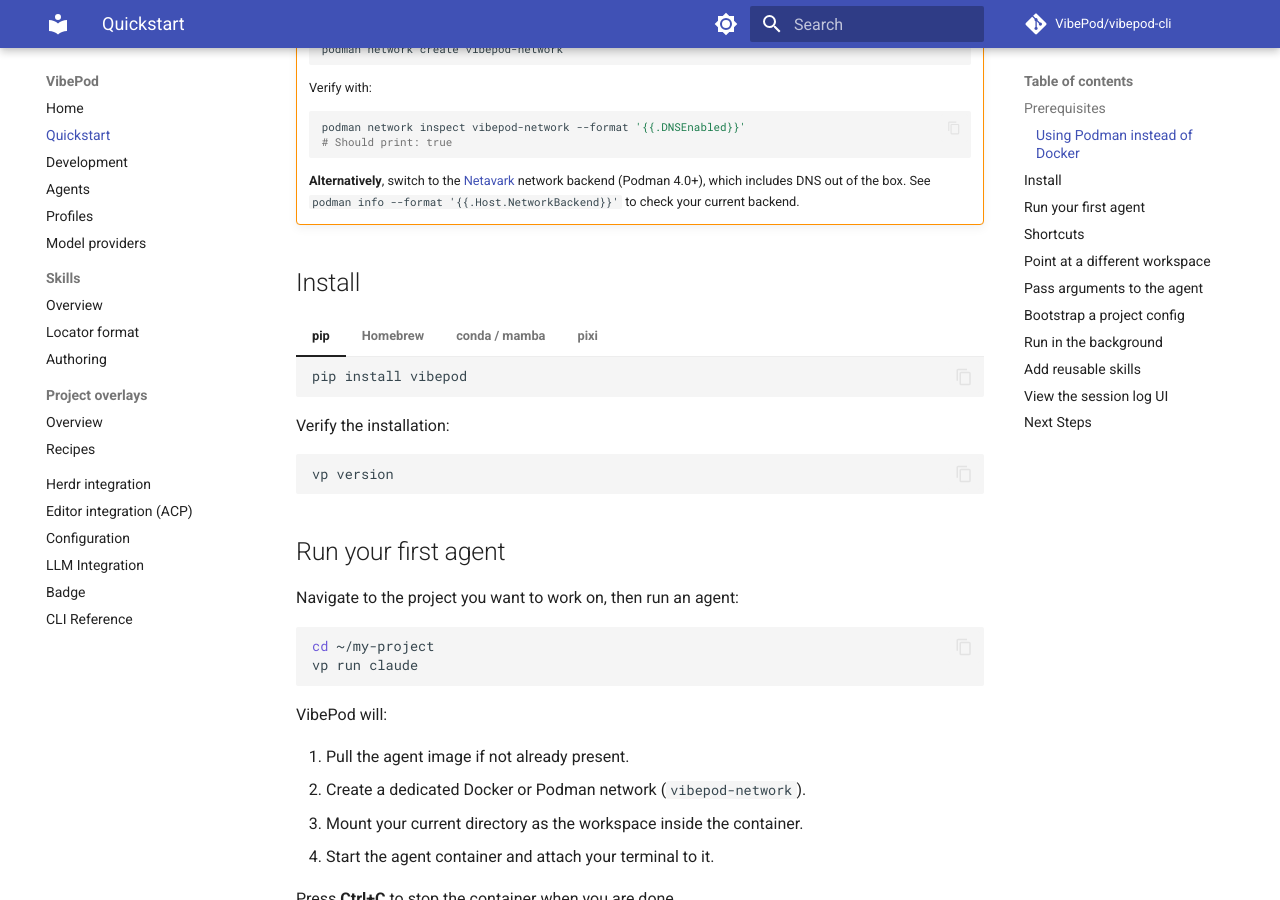
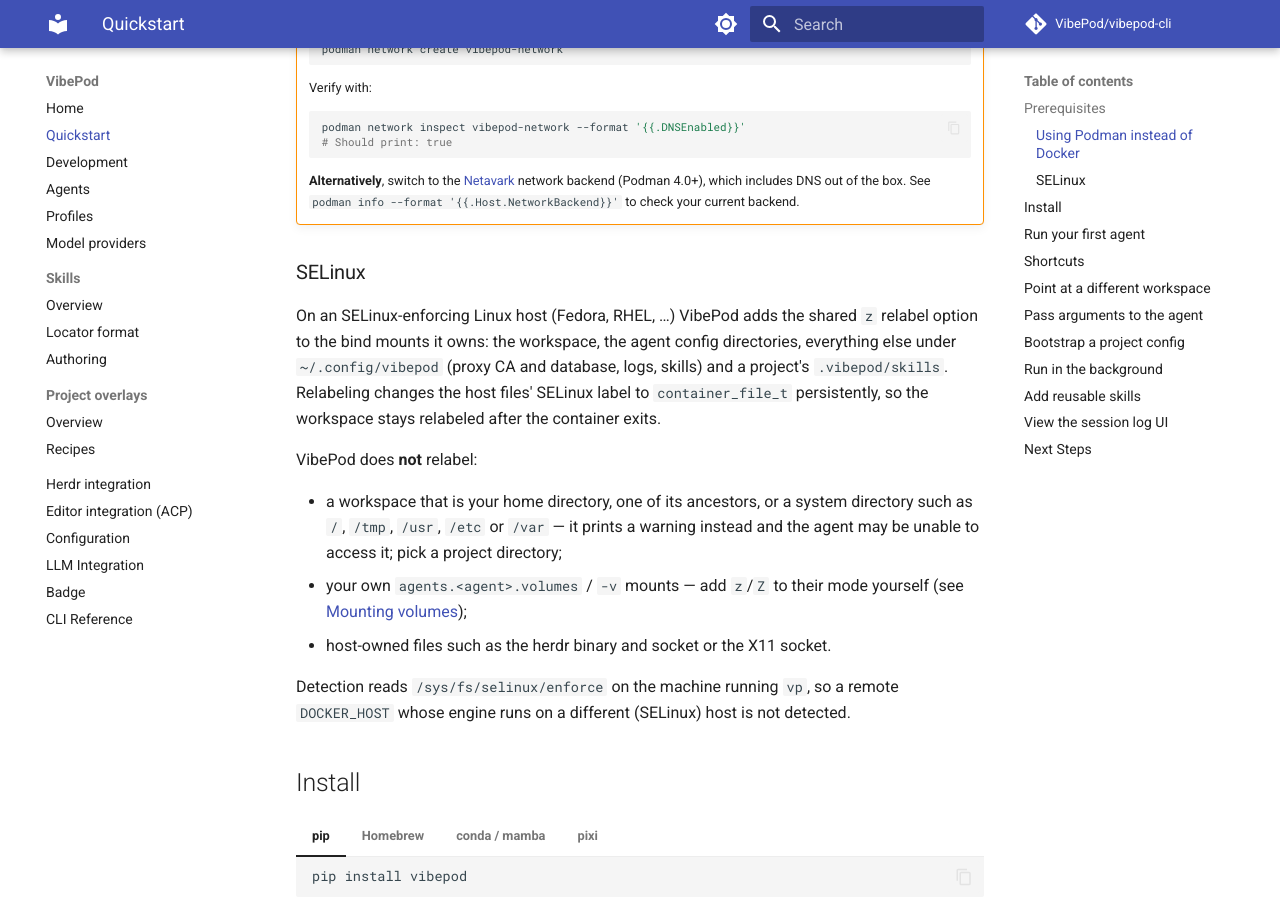
Before and after one commit to VibePod/vibepod-cli, an MkDocs documentation site: the page built from docs/quickstart.md, in a window 1280 px wide and 900 px high, scrolled down 1186 px. Built offline with MkDocs 1.6.1 and Material for MkDocs 9.7.7, drawn with Linux system fonts in a browser that asks for light colours; comment, search, counter and statistics services are not loaded.

Commit message:
Document SELinux relabeling of bind mounts

```diff
--- a/docs/quickstart.md
+++ b/docs/quickstart.md
@@ -89,6 +89,28 @@
     network backend (Podman 4.0+), which includes DNS out of the box. See
     `podman info --format '{{.Host.NetworkBackend}}'` to check your current
     backend.
+
+### SELinux
+
+On an SELinux-enforcing Linux host (Fedora, RHEL, …) VibePod adds the shared
+`z` relabel option to the bind mounts it owns: the workspace, the agent config
+directories, everything else under `~/.config/vibepod` (proxy CA and database,
+logs, skills) and a project's `.vibepod/skills`. Relabeling changes the host
+files' SELinux label to `container_file_t` persistently, so the workspace stays
+relabeled after the container exits.
+
+VibePod does **not** relabel:
+
+- a workspace that is your home directory, one of its ancestors, or a system
+  directory such as `/`, `/tmp`, `/usr`, `/etc` or `/var` — it prints a warning
+  instead and the agent may be unable to access it; pick a project directory;
+- your own `agents.<agent>.volumes` / `-v` mounts — add `z`/`Z` to their mode
+  yourself (see [Mounting volumes](configuration.md#mounting-volumes));
+- host-owned files such as the herdr binary and socket or the X11 socket.
+
+Detection reads `/sys/fs/selinux/enforce` on the machine running `vp`, so a
+remote `DOCKER_HOST` whose engine runs on a different (SELinux) host is not
+detected.
 
 ## Install
 
```
Also changed, not shown: docs/configuration.md (+1 -1 lines).
